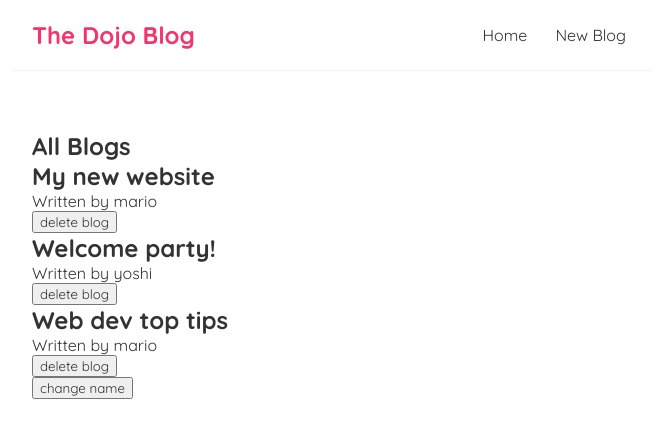
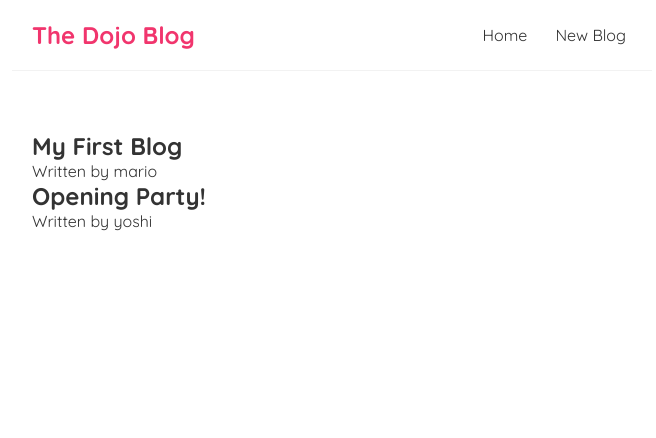
Before and after one commit to almeizaarvin/reactredux, a React (Create React App) app: page / in a window 1280 px wide. Shown: the top 438 px of the page, without its empty margins (308-964 px from the left). Built offline with nearby package versions, Linux system fonts and the light colour scheme; data requests are answered from the project's data file; the HTML template or start-up script is replaced by a standard one.

Commit message:
Add loading effect

```diff
--- a/src/BlogList.js
+++ b/src/BlogList.js
@@ -1,12 +1,10 @@
-const BlogList = ({ blogs, title, handleDelete }) => {
+const BlogList = ({ blogs }) => {
   return (
     <div className="blog-list">
-        <h2>{ title }</h2>
       {blogs.map(blog => (
         <div className="blog-preview" key={blog.id} >
           <h2>{ blog.title }</h2>
           <p>Written by { blog.author }</p>
-            <button onClick={() => handleDelete(blog.id)}>delete blog</button>
         </div>
       ))}
     </div>
--- a/src/Home.js
+++ b/src/Home.js
@@ -2,28 +2,26 @@
 import BlogList from "./BlogList";
 
 const Home = () => {
-  const [blogs, setBlogs] = useState([
-    { title: 'My new website', body: 'lorem ipsum...', author: 'mario', id: 1 },
-    { title: 'Welcome party!', body: 'lorem ipsum...', author: 'yoshi', id: 2 },
-    { title: 'Web dev top tips', body: 'lorem ipsum...', author: 'mario', id: 3 }
-  ])
-
-  const [name, setName] = useState('mario');
-
-  const handleDelete = (id) => {
-    const newBlogs = blogs.filter(blog => blog.id !== id);
-    setBlogs(newBlogs);
-  }
+  const [blogs, setBlogs] = useState(null);
+  const [isPending, setIsPending] = useState(true);
 
   useEffect(() => {
-    console.log('use effect ran');
-    console.log(blogs);
+    setTimeout(() => {
+      fetch('http://localhost:8000/blogs')
+      .then(res => {
+        return res.json();
+      })
+      .then(data => {
+        setIsPending(false);
+        setBlogs(data);
+      })
+    }, 1000);
   }, [])
 
   return (
     <div className="home">
-      <BlogList blogs={blogs} title="All Blogs" handleDelete={handleDelete} />
-      <button onClick={() => setName('luigi')}>change name</button>
+      { isPending && <div>Loading...</div> }
+      {blogs && <BlogList blogs={blogs} />}
     </div>
   );
 }
```
Lines whose indentation alone changed are shown as unchanged.
